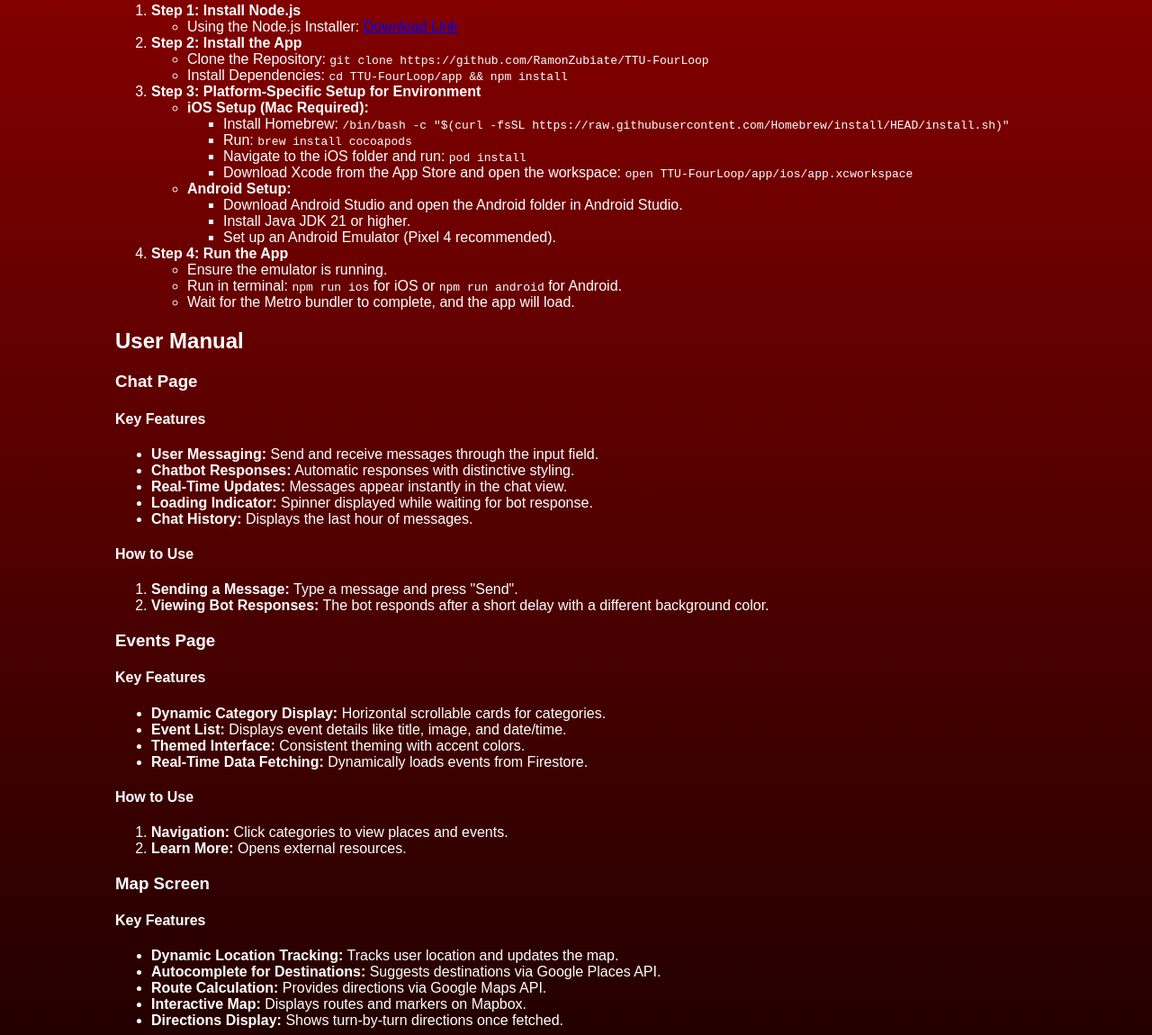
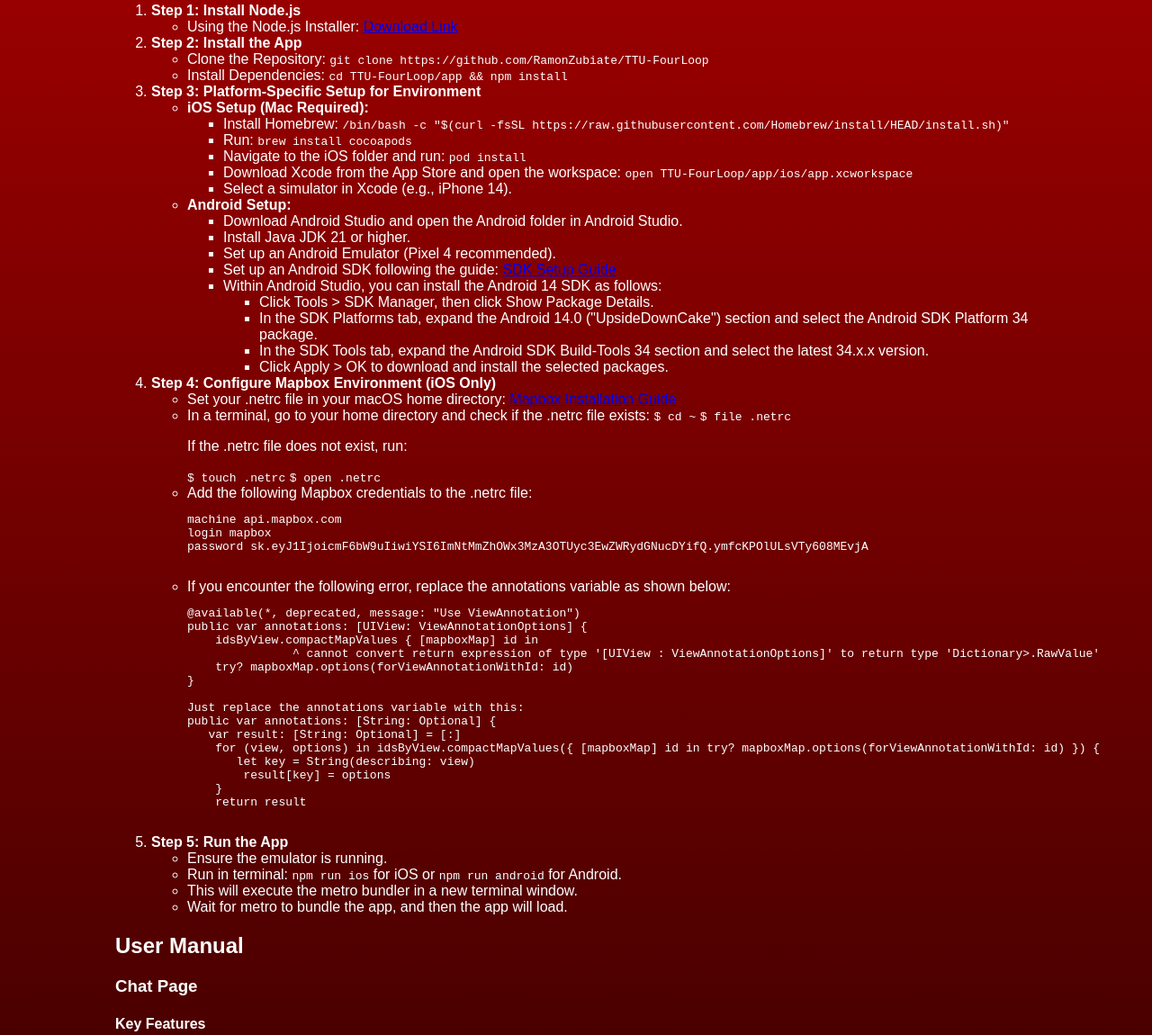
Before and after one commit to RamonZubiate/TTU-FourLoop, a plain HTML site: page docs/index.html in a window 1280 px wide. Shown: the part 1521-2671 px from the top of the page at 90% size. Drawn offline with Linux system fonts and the light colour scheme.

Commit message:
Update index.html

```diff
--- a/docs/index.html
+++ b/docs/index.html
@@ -100,6 +100,7 @@
                         <li>Download Xcode from the App Store and open the workspace:
                             <code>open TTU-FourLoop/app/ios/app.xcworkspace</code>
                         </li>
+                        <li>Select a simulator in Xcode (e.g., iPhone 14).</li>
                     </ul>
                 </li>
                 <li><strong>Android Setup:</strong>
@@ -107,22 +108,72 @@
                         <li>Download Android Studio and open the Android folder in Android Studio.</li>
                         <li>Install Java JDK 21 or higher.</li>
                         <li>Set up an Android Emulator (Pixel 4 recommended).</li>
+                        <li>Set up an Android SDK following the guide: <a href="https://developer.android.com/about/versions/14/setup-sdk" target="_blank">SDK Setup Guide</a></li>
+                        <li>Within Android Studio, you can install the Android 14 SDK as follows:
+                            <ul>
+                                <li>Click Tools &gt; SDK Manager, then click Show Package Details.</li>
+                                <li>In the SDK Platforms tab, expand the Android 14.0 ("UpsideDownCake") section and select the Android SDK Platform 34 package.</li>
+                                <li>In the SDK Tools tab, expand the Android SDK Build-Tools 34 section and select the latest 34.x.x version.</li>
+                                <li>Click Apply &gt; OK to download and install the selected packages.</li>
+                            </ul>
+                        </li>
                     </ul>
                 </li>
             </ul>
         </li>
-        <li><strong>Step 4: Run the App</strong>
+        <li><strong>Step 4: Configure Mapbox Environment (iOS Only)</strong>
+            <ul>
+                <li>Set your .netrc file in your macOS home directory:
+                    <a href="https://docs.mapbox.com/ios/maps/guides/install/" target="_blank">Mapbox Installation Guide</a>
+                </li>
+                <li>In a terminal, go to your home directory and check if the .netrc file exists:
+                    <code>$ cd ~</code>
+                    <code>$ file .netrc</code>
+                    <p>If the .netrc file does not exist, run:</p>
+                    <code>$ touch .netrc</code>
+                    <code>$ open .netrc</code>
+                </li>
+                <li>Add the following Mapbox credentials to the .netrc file:
+                    <pre>
+machine api.mapbox.com
+login mapbox
+password sk.eyJ1IjoicmF6bW9uIiwiYSI6ImNtMmZhOWx3MzA3OTUyc3EwZWRydGNucDYifQ.ymfcKPOlULsVTy608MEvjA
+                    </pre>
+                </li>
+                <li>If you encounter the following error, replace the annotations variable as shown below:
+                    <pre>
+@available(*, deprecated, message: "Use ViewAnnotation")
+public var annotations: [UIView: ViewAnnotationOptions] {
+    idsByView.compactMapValues { [mapboxMap] id in
+               ^ cannot convert return expression of type '[UIView : ViewAnnotationOptions]' to return type 'Dictionary<String, Optional<JSONValue>>.RawValue'
+    try? mapboxMap.options(forViewAnnotationWithId: id)
+}
+
+Just replace the annotations variable with this:
+public var annotations: [String: Optional<Any>] {
+   var result: [String: Optional<Any>] = [:]
+    for (view, options) in idsByView.compactMapValues({ [mapboxMap] id in try? mapboxMap.options(forViewAnnotationWithId: id) }) {
+       let key = String(describing: view)
+        result[key] = options
+    }
+    return result
+                    </pre>
+                </li>
+            </ul>
+        </li>
+        <li><strong>Step 5: Run the App</strong>
             <ul>
                 <li>Ensure the emulator is running.</li>
                 <li>Run in terminal:
                     <code>npm run ios</code> for iOS or
-                    <code>npm run android</code> for Android.
-                </li>
-                <li>Wait for the Metro bundler to complete, and the app will load.</li>
+                    <code>npm run android</code> for Android.</li>
+                <li>This will execute the metro bundler in a new terminal window.</li>
+                <li>Wait for metro to bundle the app, and then the app will load.</li>
             </ul>
         </li>
     </ol>
 </section>
+
 
 <section class="user-manual">
     <h2>User Manual</h2>
```
